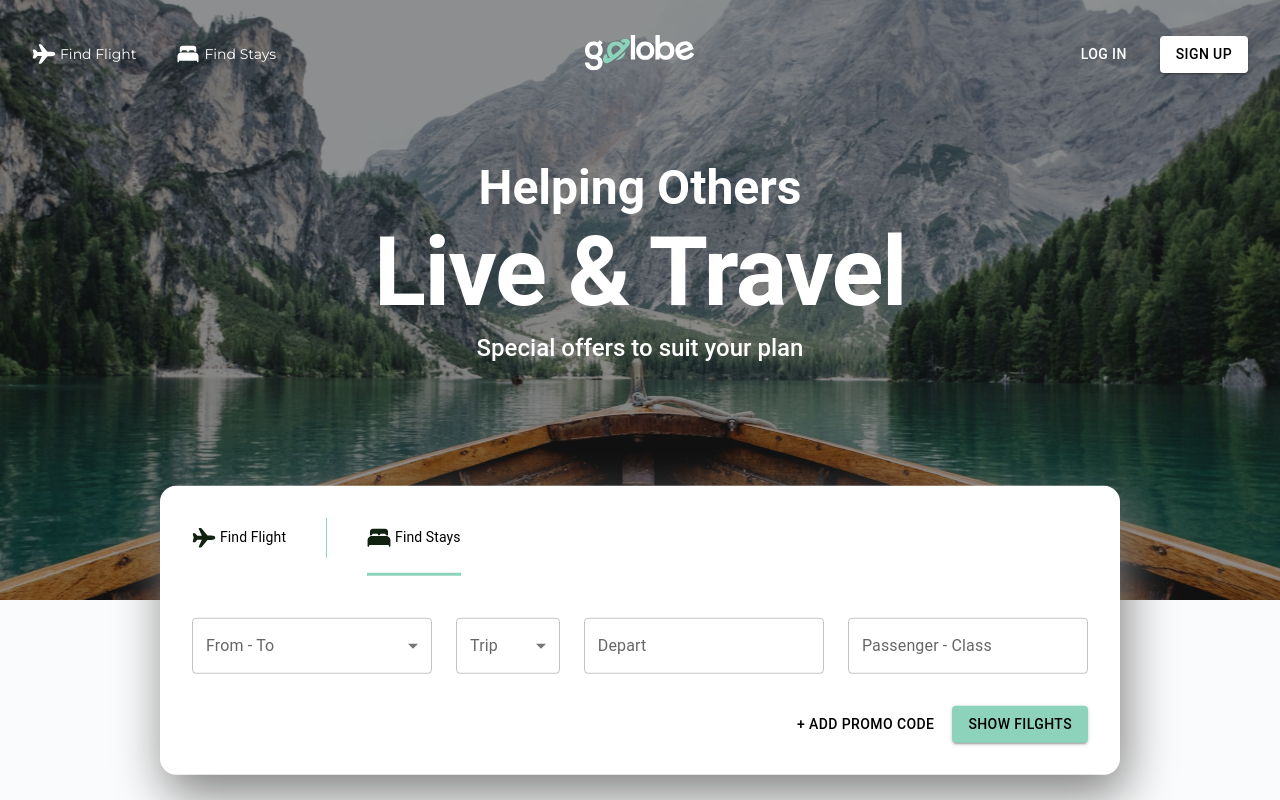
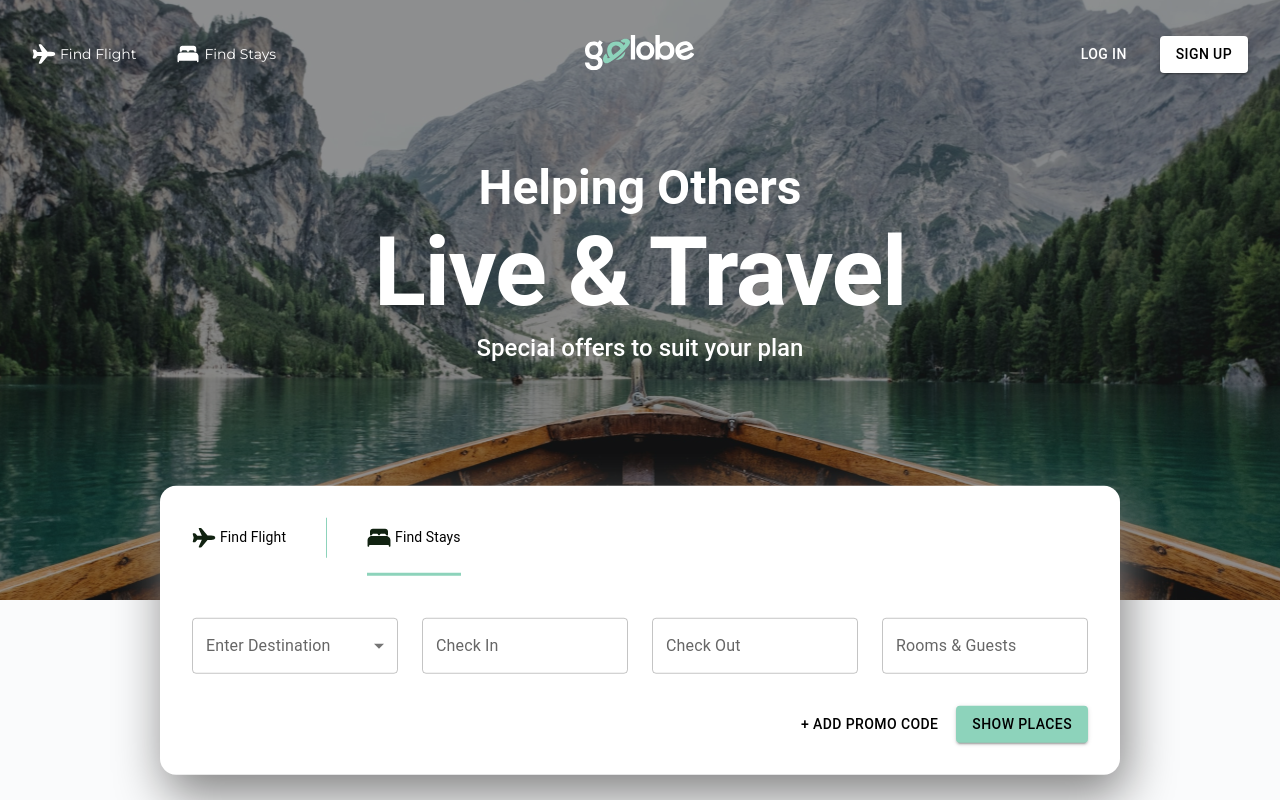
Before and after one commit to Guga-Kobakhidze/Golobe---Travel-agency, a Next.js app: page / in a window 1280 px wide. Both pictures are taken after a click on the element "Find Stays". Shown: the top 800 px of the page. Built offline with nearby package versions, Linux system fonts and the light colour scheme.

Commit message:
feature/StaysForm
adding stays form Component

```diff
--- a/src/app/components/button/BtnComponent.tsx
+++ b/src/app/components/button/BtnComponent.tsx
@@ -21,7 +21,7 @@ const BtnComponent: React.FC<ButtonProps> = ({
 
   return (
     <Button
-      type="submit"
+      type={!href ? "submit" : "button"}
       onClick={href ? handleClick : btnFunc}
       variant={variant}
       sx={{
--- a/src/app/components/search-modal/FlightForm.tsx
+++ b/src/app/components/search-modal/FlightForm.tsx
@@ -13,7 +13,7 @@ import PromoCode from "./PromoCode";
 import BtnComponent from "../button/BtnComponent";
 import useSearchForm from "@/app/hooks/useSearchForm";
 
-const FlightForm: React.FC<SearchFormProps> = ({ fromToData, passData }) => {
+const FlightForm: React.FC<SearchFormProps> = ({ locationData, passData }) => {
   const [dateChange, setDateChange] = useState<boolean>(false);
   const {
     DateRef,
@@ -31,10 +31,8 @@ const FlightForm: React.FC<SearchFormProps> = ({ fromToData, passData }) => {
   const NoIcon = () => null;
 
   useEffect(() => {
-    fromToData ? setTitle("Flight") : setTitle("Stays");
-  }, [fromToData]);
-
-  // console.log(filledForm);
+    locationData && setTitle("Flight");
+  }, [locationData]);
 
   return (
     <Box component="form" onSubmit={onSubmit}>
@@ -52,7 +50,7 @@ const FlightForm: React.FC<SearchFormProps> = ({ fromToData, passData }) => {
             <MenuItem value="">
               <em>None</em>
             </MenuItem>
-            {fromToData.map((place, index) => (
+            {locationData.map((place, index) => (
               <MenuItem key={index} value={`${place.from} - ${place.to}`}>
                 {`${place.from} - ${place.to}`}
               </MenuItem>
--- a/src/app/components/search-modal/SearchModal.tsx
+++ b/src/app/components/search-modal/SearchModal.tsx
@@ -4,27 +4,30 @@ import { Box } from "@mui/material";
 import React, { useState } from "react";
 import { SearchContent } from "./SearchModalStyle";
 import Nav from "../header/Nav";
-import { Flights, Passenger } from "@/data/FormData";
+import { Flights, Passenger, RoomGuests, Stays } from "@/data/FormData";
 import FlightForm from "./FlightForm";
+import StaysForm from "./StaysForm";
 
 const SearchModal = () => {
   const [flightForm, setFlightForm] = useState<boolean>(true);
   const [staysForm, setStaysForm] = useState<boolean>(false);
-  // const [pathName, setPathName] = useState<string>("flight");
+  const [pathName, setPathName] = useState<string>("flight");
 
   const FlightData = Flights;
   const PassengerData = Passenger;
+  const RoomGuestsData = RoomGuests;
+  const StaysData = Stays;
 
   const flightClick = () => {
     setFlightForm(true);
     setStaysForm(false);
-    // setPathName("flight");
+    setPathName("flight");
   };
 
   const staysClick = () => {
     setStaysForm(true);
     setFlightForm(false);
-    // setPathName("stays");
+    setPathName("stays");
   };
 
   return (
@@ -38,7 +41,11 @@ const SearchModal = () => {
         stays={staysForm}
       />
       <Box>
-        <FlightForm fromToData={FlightData} passData={PassengerData} />
+        {pathName === "flight" ? (
+          <FlightForm locationData={FlightData} passData={PassengerData} />
+        ) : (
+          <StaysForm locationData={StaysData} passData={RoomGuests} />
+        )}
       </Box>
     </Box>
   );
--- a/src/app/components/search-modal/StaysForm.tsx
+++ b/src/app/components/search-modal/StaysForm.tsx
@@ -1,7 +1,122 @@
-import React from "react";
+import {
+  Box,
+  FormControl,
+  InputLabel,
+  MenuItem,
+  Select,
+  TextField,
+} from "@mui/material";
+import React, { useEffect, useState } from "react";
+import { FormStyle, SearchFormStyle, Buttons } from "./SearchModalStyle";
+import { SearchFormProps } from "@/app/interfaces/Interfaces";
+import PromoCode from "./PromoCode";
+import BtnComponent from "../button/BtnComponent";
+import useSearchForm from "@/app/hooks/useSearchForm";
 
-const StaysForm = () => {
-  return <div>StaysForm</div>;
+const StaysForm: React.FC<SearchFormProps> = ({ locationData, passData }) => {
+  const [dateChange, setDateChange] = useState<boolean>(false);
+  const [returnDateChange, setReturnDateChange] = useState<boolean>(false);
+  const {
+    DateRef,
+    LocationRef,
+    PersonRef,
+    PromoCodeRef,
+    ReturnRef,
+    ShowPromo,
+    filledForm,
+    onSubmit,
+    setTitle,
+    showPromo,
+  } = useSearchForm();
+
+  const NoIcon = () => null;
+
+  useEffect(() => {
+    locationData && setTitle("Stays");
+  }, [locationData]);
+
+  return (
+    <Box component="form" onSubmit={onSubmit}>
+      <Box sx={{ ...SearchFormStyle }}>
+        <FormControl sx={{ ...FormStyle }}>
+          <InputLabel id="label21" className="inputLab">
+            Enter Destination
+          </InputLabel>
+          <Select
+            labelId="label21"
+            defaultValue=""
+            label="FromTo"
+            inputRef={LocationRef}
+          >
+            <MenuItem value="">
+              <em>None</em>
+            </MenuItem>
+            {locationData.map((place, index) => (
+              <MenuItem key={index} value={`${place.to}`}>
+                {`${place.to}`}
+              </MenuItem>
+            ))}
+          </Select>
+        </FormControl>
+        <FormControl sx={{ ...FormStyle }}>
+          <TextField
+            id="label22"
+            label="Check In"
+            inputRef={DateRef}
+            type={dateChange ? "date" : "text"}
+            onFocus={() => setDateChange(true)}
+            onBlur={() => setDateChange(false)}
+          />
+        </FormControl>
+        <FormControl sx={{ ...FormStyle }}>
+          <TextField
+            id="label23"
+            label="Check Out"
+            inputRef={ReturnRef}
+            type={returnDateChange ? "date" : "text"}
+            onFocus={() => setReturnDateChange(true)}
+            onBlur={() => setReturnDateChange(false)}
+          />
+        </FormControl>
+        <FormControl sx={{ ...FormStyle }}>
+          <InputLabel id="label24" className="inputLab">
+            Rooms & Guests
+          </InputLabel>
+          <Select
+            labelId="label24"
+            defaultValue=""
+            label="FromTo"
+            IconComponent={NoIcon}
+            inputRef={PersonRef}
+          >
+            <MenuItem value="">
+              <em>None</em>
+            </MenuItem>
+            {passData.map((pass, index) => (
+              <MenuItem key={index} value={`${pass.guest} - ${pass.room}`}>
+                {`${pass.guest} - ${pass.room}`}
+              </MenuItem>
+            ))}
+          </Select>
+        </FormControl>
+        {showPromo && <PromoCode currentRef={PromoCodeRef} />}
+      </Box>
+      <Box sx={{ ...Buttons }}>
+        <BtnComponent
+          content="+ Add Promo Code"
+          variant="text"
+          bgColor="transparent"
+          color="black"
+          btnFunc={ShowPromo}
+        />
+        <BtnComponent
+          content="Show Places"
+          variant="contained"
+          bgColor="#8DD3BB"
+          color="black"
+        />
+      </Box>
+    </Box>
+  );
 };
-
 export default StaysForm;
```
Also changed, not shown: src/app/interfaces/Interfaces.ts (+7 -5 lines).
